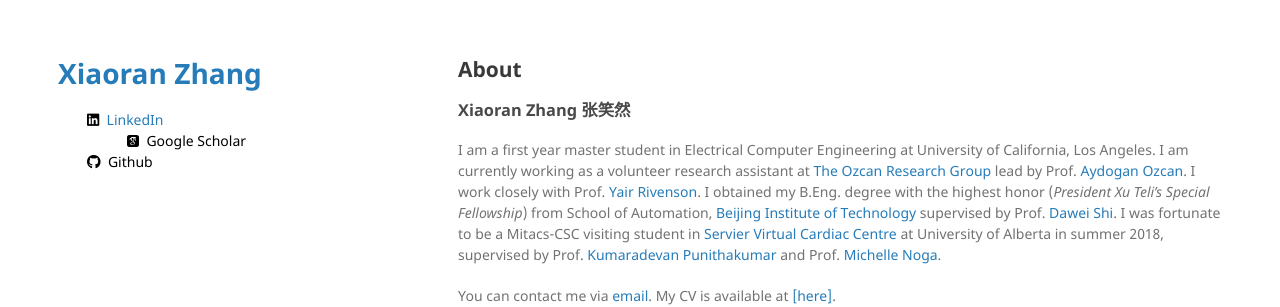
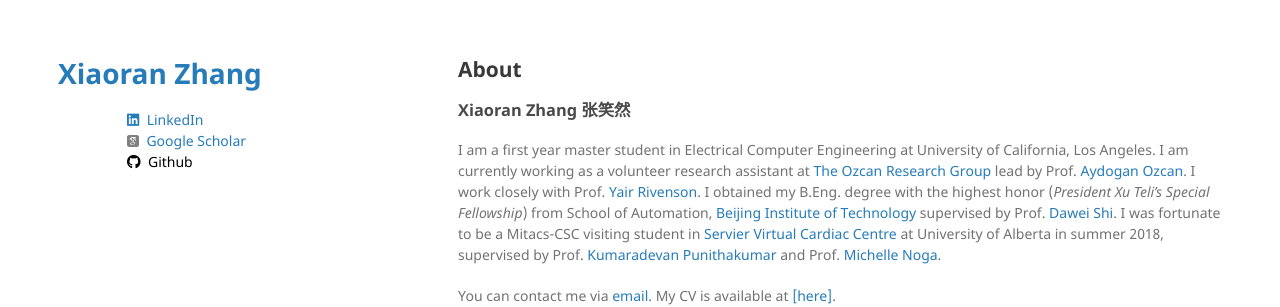
Before and after one commit to Voldemort108X/xrzhang, a Jekyll site: the page built from index.md, in a window 1280 px wide. Shown: the top 307 px of the page. Built offline with Jekyll 4.4.1, drawn with Linux system fonts in a browser that asks for light colours; nearby versions of some CDN libraries; some web fonts are replaced; our own code applies the rules of GitHub Pages for plain Markdown files.

Commit message:
space and color

```diff
--- a/_layouts/default.html
+++ b/_layouts/default.html
@@ -25,18 +25,18 @@
         <!--<p>{{ site.description }}</p>-->
         <div id="social_icons">
           {% if site.linkedin %}
-          <a href="http://linkedin.com/in/{{ site.owner.linkedin }}" class="author-social inline_social_icon" target="_blank" >&nbsp;&nbsp;&nbsp;&nbsp;&nbsp;&nbsp;&nbsp;
-          <i class="fab fa-linkedin" style="color:black;"></i>&nbsp; LinkedIn</a>
+          <a href="http://linkedin.com/in/{{ site.owner.linkedin }}" class="author-social inline_social_icon" target="_blank" >&nbsp;&nbsp;&nbsp;&nbsp;&nbsp;&nbsp;&nbsp;&nbsp;&nbsp;&nbsp;&nbsp;&nbsp;&nbsp;&nbsp;&nbsp;&nbsp;&nbsp;&nbsp;
+          <i class="fab fa-linkedin" ></i>&nbsp; LinkedIn</a>
           {% endif %}
 
           {% if site.google_scholar %}
-          <br><a href="http://scholar.google.es/citations?user={{ site.owner.google_scholar }}" class="author-social inline_social_icon" target="_blank " style="color:black;">&nbsp;&nbsp;&nbsp;&nbsp;&nbsp;&nbsp;&nbsp;&nbsp;&nbsp;&nbsp;&nbsp;&nbsp;&nbsp;&nbsp;&nbsp;&nbsp;&nbsp;&nbsp;
-          <i class="ai ai-google-scholar-square"></i>&nbsp; Google Scholar</a>
+          <br><a href="http://scholar.google.es/citations?user={{ site.owner.google_scholar }}" class="author-social inline_social_icon" target="_blank ">&nbsp;&nbsp;&nbsp;&nbsp;&nbsp;&nbsp;&nbsp;&nbsp;&nbsp;&nbsp;&nbsp;&nbsp;&nbsp;&nbsp;&nbsp;&nbsp;&nbsp;&nbsp;
+          <i class="ai ai-google-scholar-square" style="color:gray;"></i>&nbsp; Google Scholar</a>
           {% endif %}
 
           {% if site.github %}
-          <br><a href="http://github.com/{{ site.owner.github }}" class="author-social inline_social_icon" target="_blank" style="color:black;">&nbsp;&nbsp;&nbsp;&nbsp;&nbsp;&nbsp;&nbsp;
-          <i class="fab fa-github"></i>&nbsp; Github</a>
+          <br><a href="http://github.com/{{ site.owner.github }}" class="author-social inline_social_icon" target="_blank" style="color:black;">&nbsp;&nbsp;&nbsp;&nbsp;&nbsp;&nbsp;&nbsp;&nbsp;&nbsp;&nbsp;&nbsp;&nbsp;&nbsp;&nbsp;&nbsp;&nbsp;&nbsp;&nbsp;
+          <i class="fab fa-github" style="color:black;"></i>&nbsp; Github</a>
 
           {% endif %}
 
```
